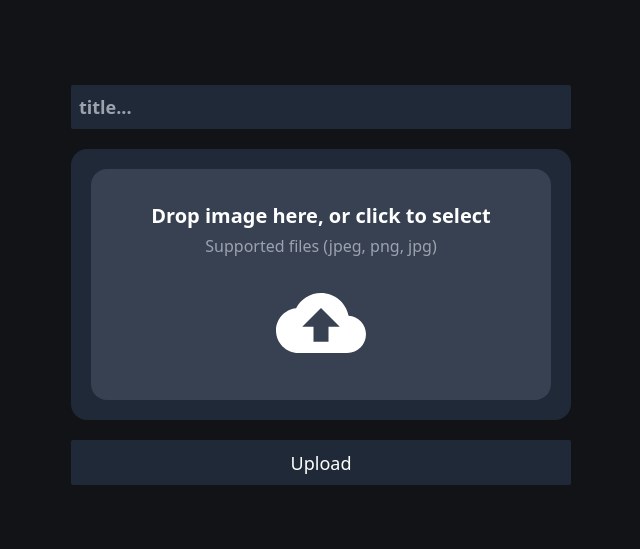
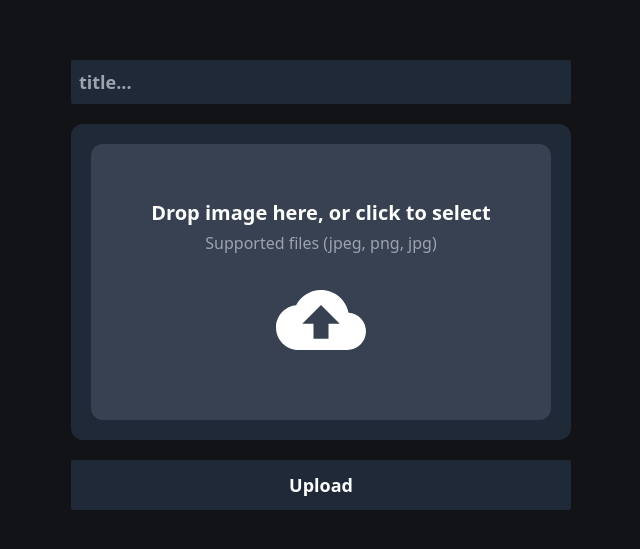
Before and after one commit to mpoweredo/nextjs-typescript-share-photo, a Next.js app: page / in a window 1280 px wide. Shown: the part 115-664 px from the top of the page, without its empty margins (319-959 px from the left). Built offline with nearby package versions, Linux system fonts and the light colour scheme.

Commit message:
Added api route for uploading image to firebase

```diff
--- a/components/DropArea.tsx
+++ b/components/DropArea.tsx
@@ -1,33 +1,60 @@
-import React, { useCallback, useState } from 'react';
+import React, { FormEventHandler, useCallback, useRef, useState } from 'react';
 import { useDropzone } from 'react-dropzone';
 import CloudUploadIcon from '@mui/icons-material/CloudUpload';
 import { db, storage } from '../data/firebaseConfig';
 
 const DropArea = () => {
 	const [selectedFile, setSelectedFile] = useState<string>('');
+	const titleRef = useRef<HTMLInputElement>(null);
 
-	const onDrop = useCallback((acceptedFiles: any) => {
-		console.log(acceptedFiles);
-		setSelectedFile(URL.createObjectURL(new Blob(acceptedFiles)));
+	console.log(selectedFile);
+
+	const onDrop = useCallback((acceptedFile: any) => {
+		// setSelectedFile(URL.createObjectURL(new Blob(acceptedFiles)));
+		setSelectedFile(
+			acceptedFile.map(file => Object.assign(file, { preview: URL.createObjectURL(file) }))
+		);
 	}, []);
 	const { getRootProps, getInputProps, isDragActive } = useDropzone({ onDrop, maxFiles: 1 });
 
+	const submitHandler = async (e: React.FormEvent<HTMLFormElement>) => {
+		e.preventDefault();
+		const title = titleRef!.current!.value;
+
+		const response = await fetch('/api/uploadFile', {
+			method: 'POST',
+			body: JSON.stringify({ title, selectedFile: selectedFile }),
+			headers: {
+				'Content-Type': 'application/json',
+			},
+		});
+	};
+
 	return (
-		<div className='w-[500px] h-[400px] flex flex-col items-center'>
-            <input type="text" className='mb-5 px-2 py-2 rounded-sm bg-gray-800 outline-none w-full text-gray-50 font-semibold' placeholder='title...' />
-			<div className='w-full h-full bg-gray-800 rounded-2xl p-5'>
+		<form onSubmit={submitHandler} className='w-[500px] h-[450px] flex flex-col items-center'>
+			<input
+				ref={titleRef}
+				type='text'
+				className='mb-5 px-2 py-2 rounded-sm bg-gray-800 outline-none w-full text-gray-50 font-semibold'
+				placeholder='title...'
+			/>
+			<div className='w-full h-full bg-gray-800 rounded-xl p-5'>
 				<div
 					{...getRootProps()}
-					className='bg-gray-700 text-white rounded-2xl w-full h-full p-3 text-center flex items-center justify-center flex-col gap-1 text-xl font-bold cursor-pointer'>
+					className='bg-gray-700 text-white rounded-xl w-full h-full p-3 text-center flex items-center justify-center flex-col gap-1 text-xl font-bold cursor-pointer'>
 					<input {...getInputProps()} />
 					{isDragActive ? <p>Drop the file here...</p> : <p>Drop image here, or click to select</p>}
-                    <p className='text-gray-400 font-medium text-base mb-4'>Supported files (jpeg, png, jpg)</p>
+					<p className='text-gray-400 font-medium text-base mb-4'>
+						Supported files (jpeg, png, jpg)
+					</p>
 					<CloudUploadIcon sx={{ fontSize: 90 }} />
 				</div>
 			</div>
-            <button className='mt-5 bg-gray-800 w-full h-[70px] rounded-sm hover:bg-gray-700'>Upload</button>
-			<img src={selectedFile} alt='' />
-		</div>
+			<button className='mt-5 bg-gray-800 w-full h-[75px] font-semibold rounded-sm hover:bg-gray-700'>
+				Upload
+			</button>
+			{/* <img src={selectedFile} alt='' /> */}
+		</form>
 	);
 };
 
--- /dev/null
+++ b/pages/api/uploadFile.tsx
@@ -0,0 +1,33 @@
+import { addDoc, collection, doc, serverTimestamp, updateDoc } from 'firebase/firestore';
+import { getDownloadURL, ref, uploadBytes } from 'firebase/storage';
+import { NextApiRequest, NextApiResponse } from 'next';
+import { db, storage } from '../../data/firebaseConfig';
+
+const handler = async (req: NextApiRequest, res: NextApiResponse) => {
+	if (req.method !== 'POST') return;
+
+	const { title, selectedFile } = req.body;
+
+    console.log(selectedFile)
+
+	try {
+		const uploadPhoto = await addDoc(collection(db, 'photos'), {
+			title,
+			createdAt: serverTimestamp(),
+		});
+
+		const imgRef = await ref(storage, `photos/${uploadPhoto.id}/${selectedFile.path}`);
+		uploadBytes(imgRef, selectedFile, 'data_url').then(async () => {
+			const downloadURL = await getDownloadURL(imgRef);
+			await updateDoc(doc(db, 'photos', uploadPhoto.id), {
+				image: downloadURL,
+			});
+		});
+
+        res.status(200).json({message: uploadPhoto.id})
+	} catch (error: any) {
+        res.status(422).json({message: error.message})
+    }
+};
+
+export default handler;
```
